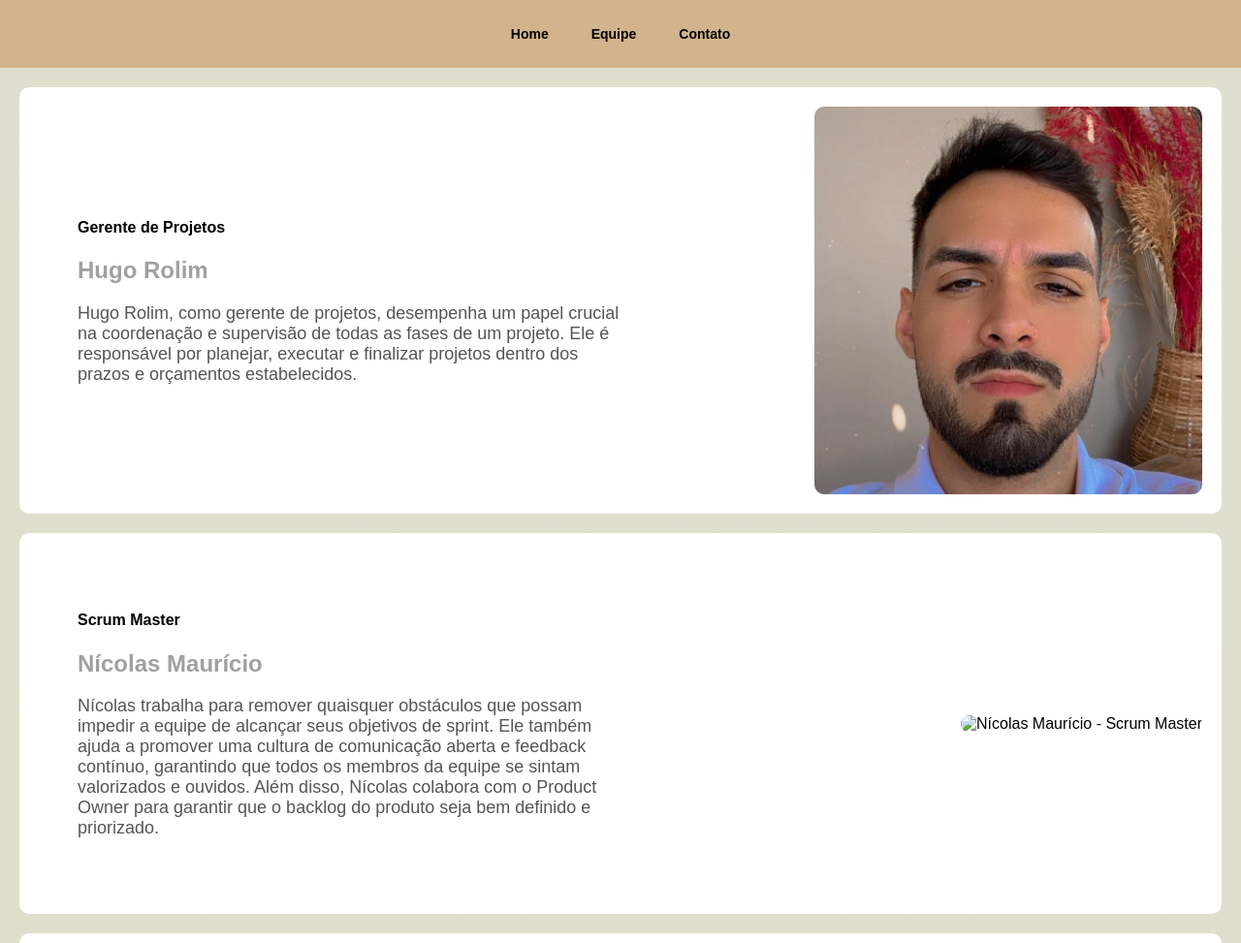
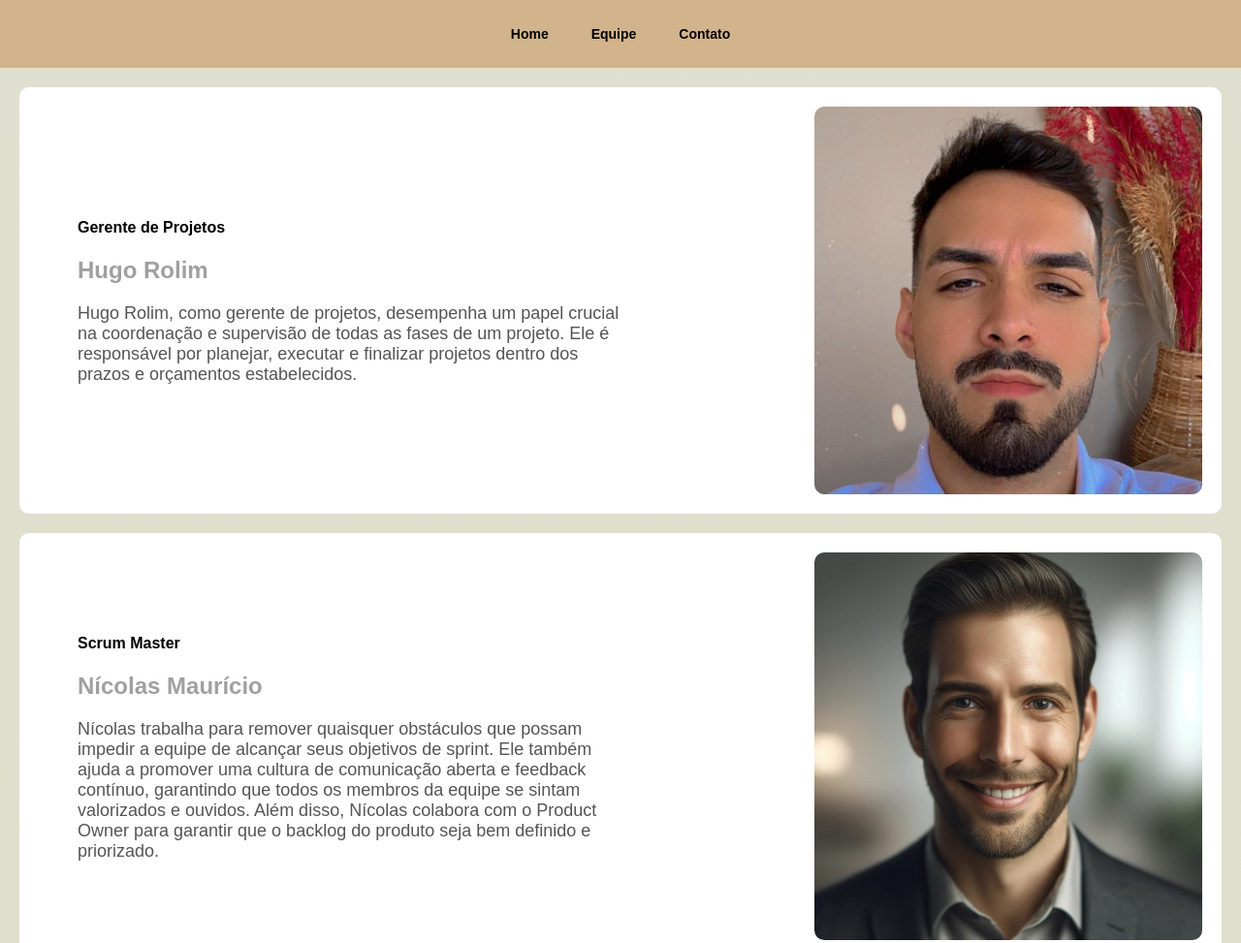
Before and after one commit to hugorolimf/ODS-Quimical-Info, a plain HTML site: page site-quimical-info/equipe.html in a window 1280 px wide. Shown: the top 973 px of the page at 97% size. Drawn offline with Linux system fonts and the light colour scheme.

Commit message:
Update equipe.html

```diff
--- a/site-quimical-info/equipe.html
+++ b/site-quimical-info/equipe.html
@@ -33,7 +33,7 @@
             <p>Nícolas trabalha para remover quaisquer obstáculos que possam impedir a equipe de alcançar seus objetivos de sprint. Ele também ajuda a promover uma cultura de comunicação aberta e feedback contínuo, garantindo que todos os membros da equipe se sintam valorizados e ouvidos. Além disso, Nícolas colabora com o Product Owner para garantir que o backlog do produto seja bem definido e priorizado.</p>
         </div>
         <div class="image-bloco2">
-            <img src="/equipe/DALL·E 2024-06-08 13.30.38 - An ultra-realistic professional profile photo showing a smiling and confident person. The background is neutral or slightly blurred to emphasize the f.jpg" alt="Nícolas Maurício - Scrum Master">
+            <img src="/equipe/nicolas.jpg" alt="Nícolas Maurício - Scrum Master">
         </div>
     </section>
 
```
